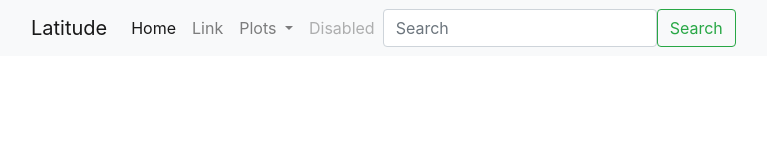
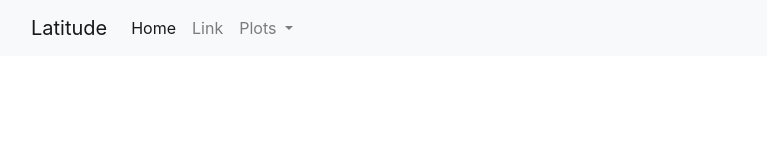
Before and after one commit to xiaoran-w-li/Web-Design-Challenge, a plain HTML site: page index.html in a window 1280 px wide. Shown: the whole page, without its empty margins (0-767 px from the left). Drawn offline with nearby package versions, Linux system fonts and the light colour scheme.

Commit message:
edited navbar

```diff
--- a/index.html
+++ b/index.html
@@ -34,13 +34,7 @@
                   <li><a class="dropdown-item" href="#">Something else here</a></li>
                 </ul>
               </li>
-              <li class="nav-item">
-                <a class="nav-link disabled" href="#" tabindex="-1" aria-disabled="true">Disabled</a>
-              </li>
-            </ul>
-            <form class="d-flex">
-              <input class="form-control me-2" type="search" placeholder="Search" aria-label="Search">
-              <button class="btn btn-outline-success" type="submit">Search</button>
+
             </form>
           </div>
         </div>
```
